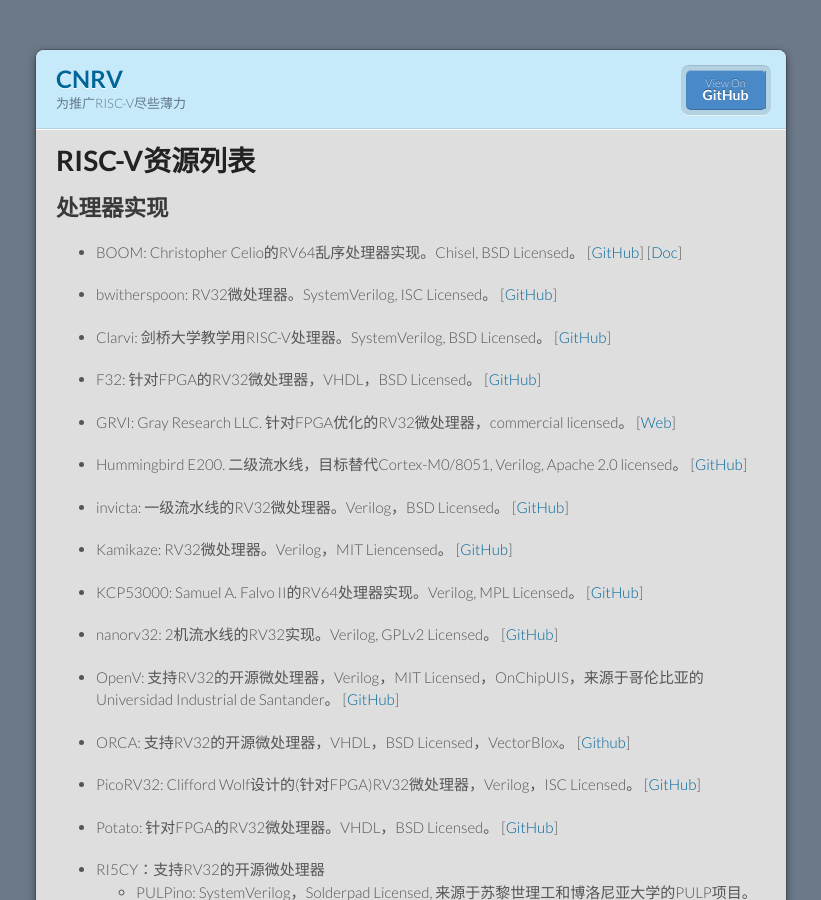
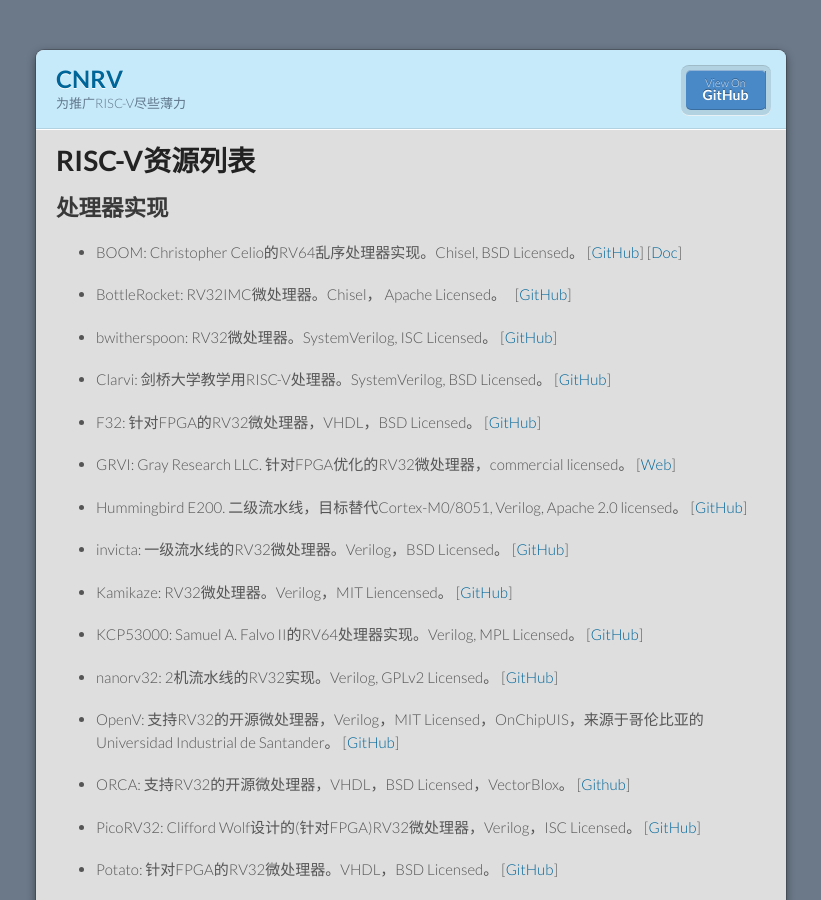
Before and after one commit to cnrv/home, a Jekyll site: the page built from resource.md, in a window 1280 px wide and 900 px high. Shown: the whole window, without its empty margins (229-1050 px from the left). Built offline with Jekyll 4.4.1, drawn with Linux system fonts in a browser that asks for light colours; Markdown is read by kramdown in place of the engine named in the settings; comment, search, counter and statistics services are not loaded; our own code applies the rules of GitHub Pages for plain Markdown files.

Commit message:
add bottlerocket

```diff
--- a/resource.md
+++ b/resource.md
@@ -9,6 +9,9 @@
 + BOOM: Christopher Celio的RV64乱序处理器实现。Chisel, BSD Licensed。
   [[GitHub](https://github.com/ucb-bar/riscv-boom)]
   [[Doc](https://ccelio.github.io/riscv-boom-doc/)]
+
++ BottleRocket: RV32IMC微处理器。Chisel， Apache Licensed。
+  [[GitHub](https://github.com/google/bottlerocket)]
 
 + bwitherspoon: RV32微处理器。SystemVerilog, ISC Licensed。
   [[GitHub](https://github.com/bwitherspoon/core)]
```
